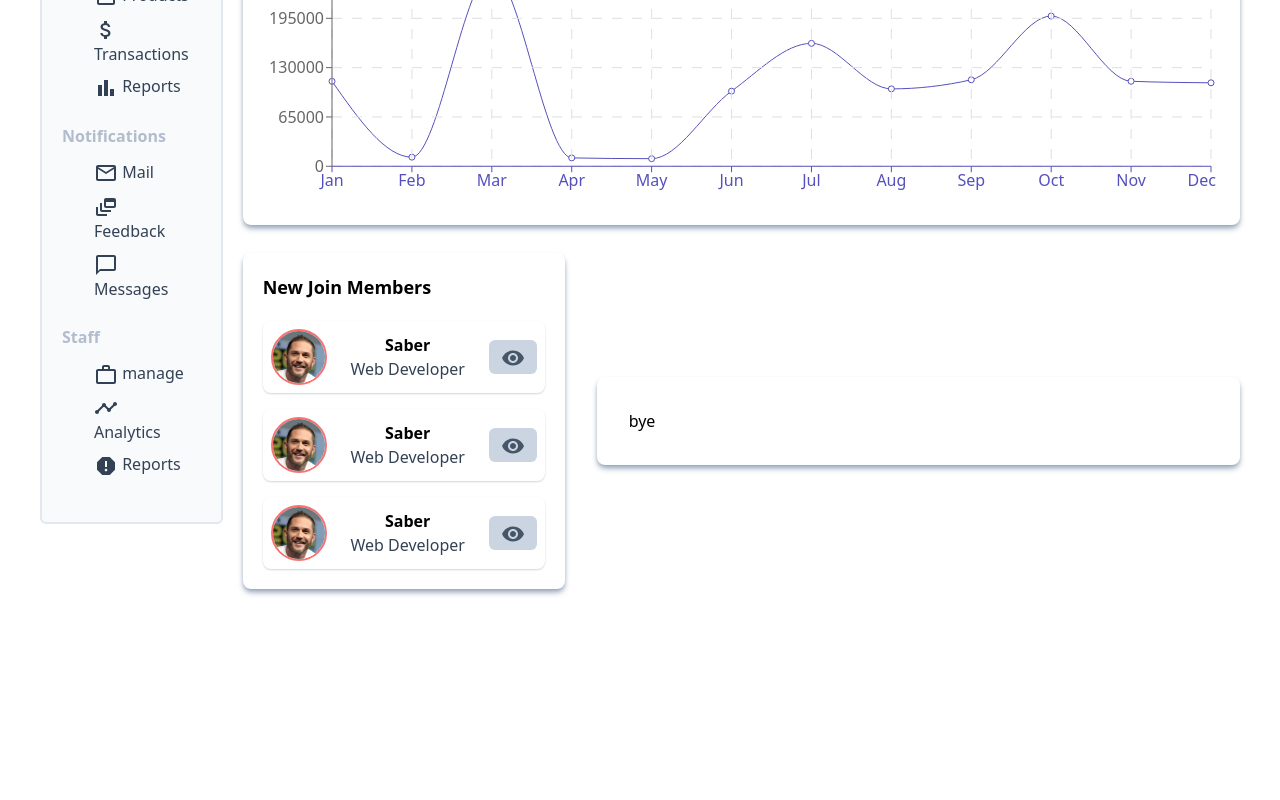
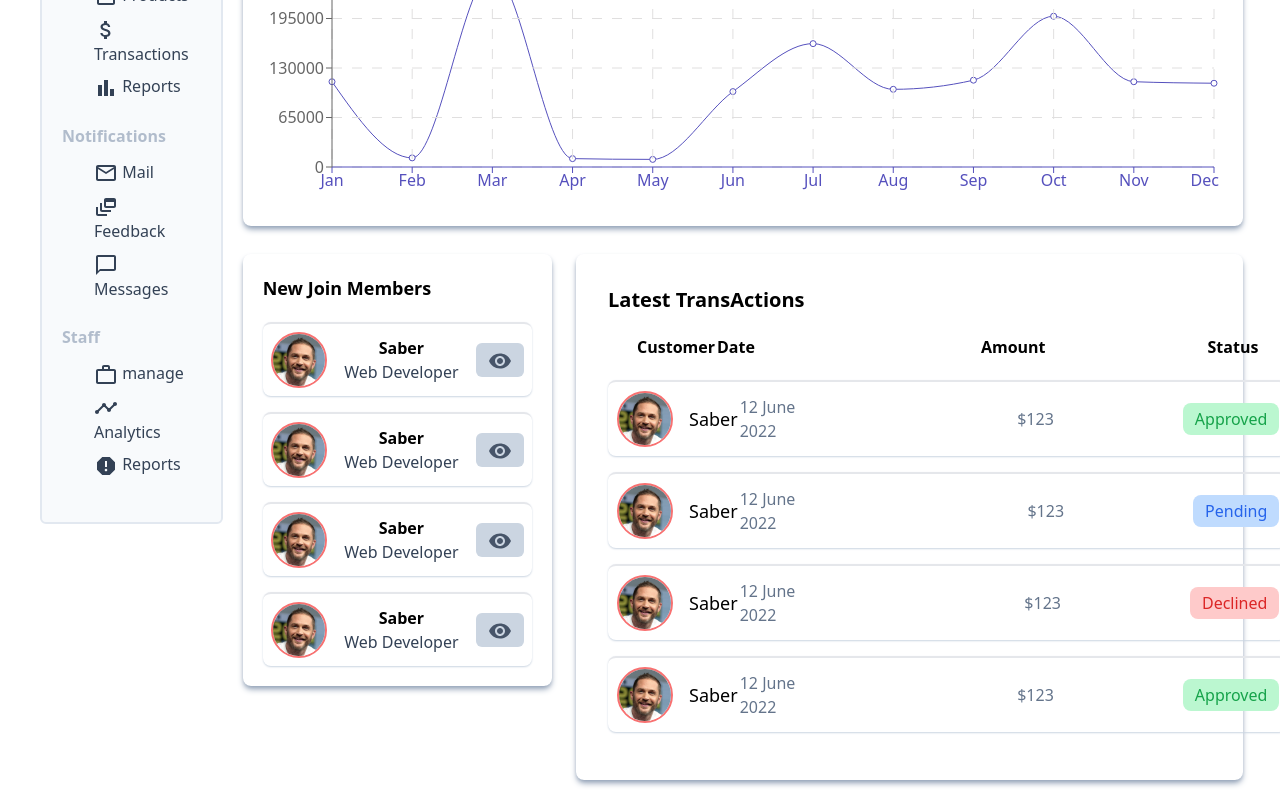
Before and after one commit to salehMb1999/simpleAdminDashboard-React, a React (Vite) app: page / in a window 1280 px wide. Shown: the part 436-1236 px from the top of the page. Before the commit the page ends 1045 px from the top, so only its background shows below. Built offline with nearby package versions, Linux system fonts and the light colour scheme.

Commit message:
widgets component finished

```diff
--- a/src/components/Features/Features.jsx
+++ b/src/components/Features/Features.jsx
@@ -47,7 +47,7 @@ export default function Features() {
         <div>
           <Chart grid title="Month Sale" data={data} dataKey="sale" />
         </div>
-        <div className="flex justify-center items-center gap-x-8">
+        <div className="flex justify-center items-start gap-x-6">
           <SmallWd />
           <LargeWd />
         </div>
--- a/src/components/Sidebar/Sidebar.jsx
+++ b/src/components/Sidebar/Sidebar.jsx
@@ -14,7 +14,7 @@ import { Link } from "react-router-dom";
 export default function Sidebar() {
   return (
     <>
-      <div className="bg-slate-50 flex-1 p-5 border-slate-200 sticky top-0 border-2 rounded-md">
+      <div className="bg-slate-50 flex-1 p-5 border-slate-200 sticky top-10 border-2 rounded-md">
         <div className="mb-5">
           <p className="font-bold text-slate-400 opacity-70 mb-2">Dashboard</p>
           <ul className="ml-5">
--- a/src/components/Widgets/LargeWd.jsx
+++ b/src/components/Widgets/LargeWd.jsx
@@ -1,7 +1,95 @@
 export default function LargeWd() {
   return (
     <div className="shadow-md shadow-slate-400 p-8  rounded-lg w-2/3">
-        bye
+      <h3 className="font-bold text-xl mb-5">Latest TransActions</h3>
+      <table className="w-full">
+        <tr className="flex justify-between mb-5 px-7">
+          <th>Customer</th>
+          <div className="flex items-center gap-x-56">
+            <th>Date</th>
+            <div className="flex items-center gap-x-40">
+              <th>Amount</th>
+              <th>Status</th>
+            </div>
+          </div>
+        </tr>
+        <tr className="flex justify-between mb-4 shadow-sm shadow-slate-300 rounded-lg border-t-2 p-2">
+          <td>
+            <div className="flex justify-center items-center gap-4 text-lg">
+              <div className="overflow-hidden w-14 border-2 border-red-400 h-14 rounded-full">
+                <img className="w-full" src="/images/tom.jpg" alt="profile" />
+              </div>
+              <p>Saber</p>
+            </div>
+          </td>
+          <div className="flex items-center gap-x-52">
+            <td className="text-slate-500">12 June 2022</td>
+            <div className="flex items-center gap-x-32">
+              <td className="text-slate-500">$123</td>
+              <td className="bg-green-200 px-3 py-1 rounded-lg text-green-600">
+                Approved
+              </td>
+            </div>
+          </div>
+        </tr>
+        <tr className="flex justify-between mb-4 shadow-sm shadow-slate-300 rounded-lg border-t-2 p-2">
+          <td>
+            <div className="flex justify-center items-center gap-4 text-lg">
+              <div className="overflow-hidden w-14 border-2 border-red-400 h-14 rounded-full">
+                <img className="w-full" src="/images/tom.jpg" alt="profile" />
+              </div>
+              <p>Saber</p>
+            </div>
+          </td>
+          <div className="flex items-center gap-x-52">
+            <td className="text-slate-500">12 June 2022</td>
+            <div className="flex items-center gap-x-32">
+              <td className="text-slate-500">$123</td>
+              <td className="bg-blue-200 px-3 py-1 rounded-lg text-blue-600">
+                Pending
+              </td>
+            </div>
+          </div>
+        </tr>
+        <tr className="flex justify-between mb-4 shadow-sm shadow-slate-300 rounded-lg border-t-2 p-2">
+          <td>
+            <div className="flex justify-center items-center gap-4 text-lg">
+              <div className="overflow-hidden w-14 border-2 border-red-400 h-14 rounded-full">
+                <img className="w-full" src="/images/tom.jpg" alt="profile" />
+              </div>
+              <p>Saber</p>
+            </div>
+          </td>
+          <div className="flex items-center gap-x-52">
+            <td className="text-slate-500">12 June 2022</td>
+            <div className="flex items-center gap-x-32">
+              <td className="text-slate-500">$123</td>
+              <td className="bg-red-200 px-3 py-1 rounded-lg text-red-600">
+                Declined
+              </td>
+            </div>
+          </div>
+        </tr>
+        <tr className="flex justify-between mb-4 shadow-sm shadow-slate-300 rounded-lg border-t-2 p-2">
+          <td>
+            <div className="flex justify-center items-center gap-4 text-lg">
+              <div className="overflow-hidden w-14 border-2 border-red-400 h-14 rounded-full">
+                <img className="w-full" src="/images/tom.jpg" alt="profile" />
+              </div>
+              <p>Saber</p>
+            </div>
+          </td>
+          <div className="flex items-center gap-x-52">
+            <td className="text-slate-500">12 June 2022</td>
+            <div className="flex items-center gap-x-32">
+              <td className="text-slate-500">$123</td>
+              <td className="bg-green-200 px-3 py-1 rounded-lg text-green-600">
+                Approved
+              </td>
+            </div>
+          </div>
+        </tr>
+      </table>
     </div>
-  )
+  );
 }
--- a/src/components/Widgets/SmallWd.jsx
+++ b/src/components/Widgets/SmallWd.jsx
@@ -4,7 +4,7 @@ export default function SmallWd() {
     <div className="shadow-md shadow-slate-400 p-5  rounded-lg w-1/3">
       <h3 className="font-bold text-lg mb-5">New Join Members</h3>
       <div className="flex flex-col gap-y-4">
-        <div className="flex justify-between items-center p-2 shadow-sm shadow-slate-300 rounded-lg">
+        <div className="flex justify-between items-center p-2 shadow-sm shadow-slate-300 rounded-lg border-t-2">
           <div className="overflow-hidden w-14 border-2 border-red-400 h-14 rounded-full">
             <img className="w-full" src="/images/tom.jpg" alt="profile" />
           </div>
@@ -16,7 +16,7 @@ export default function SmallWd() {
             <VisibilityIcon />
           </div>
         </div>
-        <div className="flex justify-between items-center p-2 shadow-sm shadow-slate-300 rounded-lg">
+        <div className="flex justify-between items-center p-2 shadow-sm shadow-slate-300 rounded-lg border-t-2">
           <div className="overflow-hidden w-14 border-2 border-red-400 h-14 rounded-full">
             <img className="w-full" src="/images/tom.jpg" alt="profile" />
           </div>
@@ -28,7 +28,19 @@ export default function SmallWd() {
             <VisibilityIcon />
           </div>
         </div>
-        <div className="flex justify-between items-center p-2 shadow-sm shadow-slate-300 rounded-lg">
+        <div className="flex justify-between items-center p-2 shadow-sm shadow-slate-300 rounded-lg border-t-2">
+          <div className="overflow-hidden w-14 border-2 border-red-400 h-14 rounded-full">
+            <img className="w-full" src="/images/tom.jpg" alt="profile" />
+          </div>
+          <div className="flex flex-col items-center">
+            <p className="font-bold">Saber</p>
+            <p className="text-slate-700">Web Developer</p>
+          </div>
+          <div className="bg-slate-300 text-slate-600 px-3 py-1 rounded-md">
+            <VisibilityIcon />
+          </div>
+        </div>
+        <div className="flex justify-between items-center p-2 shadow-sm shadow-slate-300 rounded-lg border-t-2">
           <div className="overflow-hidden w-14 border-2 border-red-400 h-14 rounded-full">
             <img className="w-full" src="/images/tom.jpg" alt="profile" />
           </div>
```
